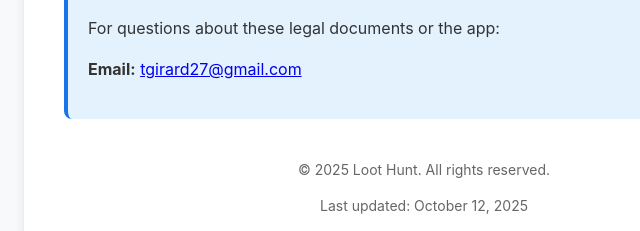
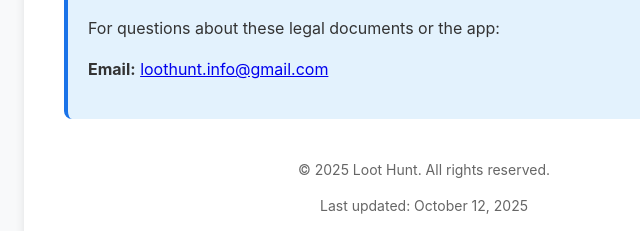
Before and after one commit to ghost2788/Loot_Hunt_Legal, a plain HTML site: page index.html in a window 1280 px wide. Shown: the part 484-715 px from the top of the page, 216-856 px from the left. Drawn offline with Linux system fonts and the light colour scheme.

Commit message:
Update index.html

```diff
--- a/index.html
+++ b/index.html
@@ -74,7 +74,9 @@
 
             <h3>📧 Contact Information</h3>
             <p>For questions about these legal documents or the app:</p>
-            <p><strong>Email:</strong> <a href="mailto:tgirard27@gmail.com">tgirard27@gmail.com</a></p>
+            <p><strong>Email:</strong> <a href="mailto:loothunt.info@gmail.com
+">loothunt.info@gmail.com
+</a></p>
         </div>
 
         <div class="footer">
```
